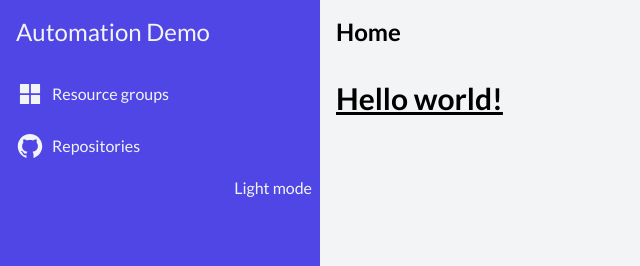
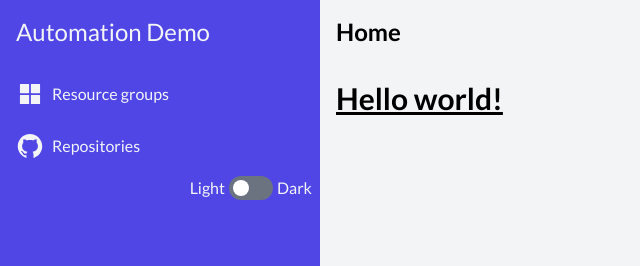
Before and after one commit to mastoj/pulumi-automation-demo, a Next.js app: page / in a window 1280 px wide. Shown: the top 266 px of the page, without its empty margins (0-640 px from the left). Built offline with nearby package versions, Linux system fonts and the light colour scheme.

Commit message:
Add toggler

```diff
--- a/components/Layout.tsx
+++ b/components/Layout.tsx
@@ -57,6 +57,30 @@ const NavItems = ({ route: actualRoute }: NavItemsProps) => {
     );
 };
 
+import { Switch } from "@headlessui/react";
+
+interface TogglerProps {
+    enabled: boolean;
+    setEnabled: (enabled: boolean) => void;
+}
+function Toggler({ enabled, setEnabled }: TogglerProps) {
+    return (
+        <Switch
+            checked={enabled}
+            onChange={setEnabled}
+            className={`${
+                enabled ? "bg-success" : "bg-primary-light"
+            } relative inline-flex items-center h-6 rounded-full w-11`}
+        >
+            <span
+                className={`${
+                    enabled ? "translate-x-6" : "translate-x-1"
+                } inline-block w-4 h-4 transform bg-white rounded-full`}
+            />
+        </Switch>
+    );
+}
+
 export interface LayoutProps {
     children: React.ReactNode;
 }
@@ -86,32 +110,36 @@ export default function Layout({ children }: LayoutProps) {
                         <nav className="flex-1 h-full space-y-2 px-2 py-2 sm:hidden">
                             <NavItems route={router.pathname} />
                             <div className="flex flex-col items-end">
-                                <button
-                                    onClick={() =>
-                                        setTheme(
-                                            theme === "light" ? "dark" : "light"
-                                        )
-                                    }
-                                >
-                                    {(theme === "light" ? "Dark" : "Light") +
-                                        " mode"}
-                                </button>
+                                <div className="flex flex-row gap-1">
+                                    <span>Light</span>
+                                    <Toggler
+                                        enabled={theme === "dark"}
+                                        setEnabled={(enabled) =>
+                                            enabled
+                                                ? setTheme("dark")
+                                                : setTheme("light")
+                                        }
+                                    />
+                                    <span>Dark</span>
+                                </div>
                             </div>
                         </nav>
                     )}
                     <nav className="flex flex-1 h-full space-y-2 py-2 px-2 hidden sm:block">
                         <NavItems route={router.pathname} />
                         <div className="flex flex-col items-end">
-                            <button
-                                onClick={() =>
-                                    setTheme(
-                                        theme === "light" ? "dark" : "light"
-                                    )
-                                }
-                            >
-                                {(theme === "light" ? "Dark" : "Light") +
-                                    " mode"}
-                            </button>
+                            <div className="flex flex-row gap-1">
+                                <span>Light</span>
+                                <Toggler
+                                    enabled={theme === "dark"}
+                                    setEnabled={(enabled) =>
+                                        enabled
+                                            ? setTheme("dark")
+                                            : setTheme("light")
+                                    }
+                                />
+                                <span>Dark</span>
+                            </div>
                         </div>
                     </nav>
                 </aside>
```
